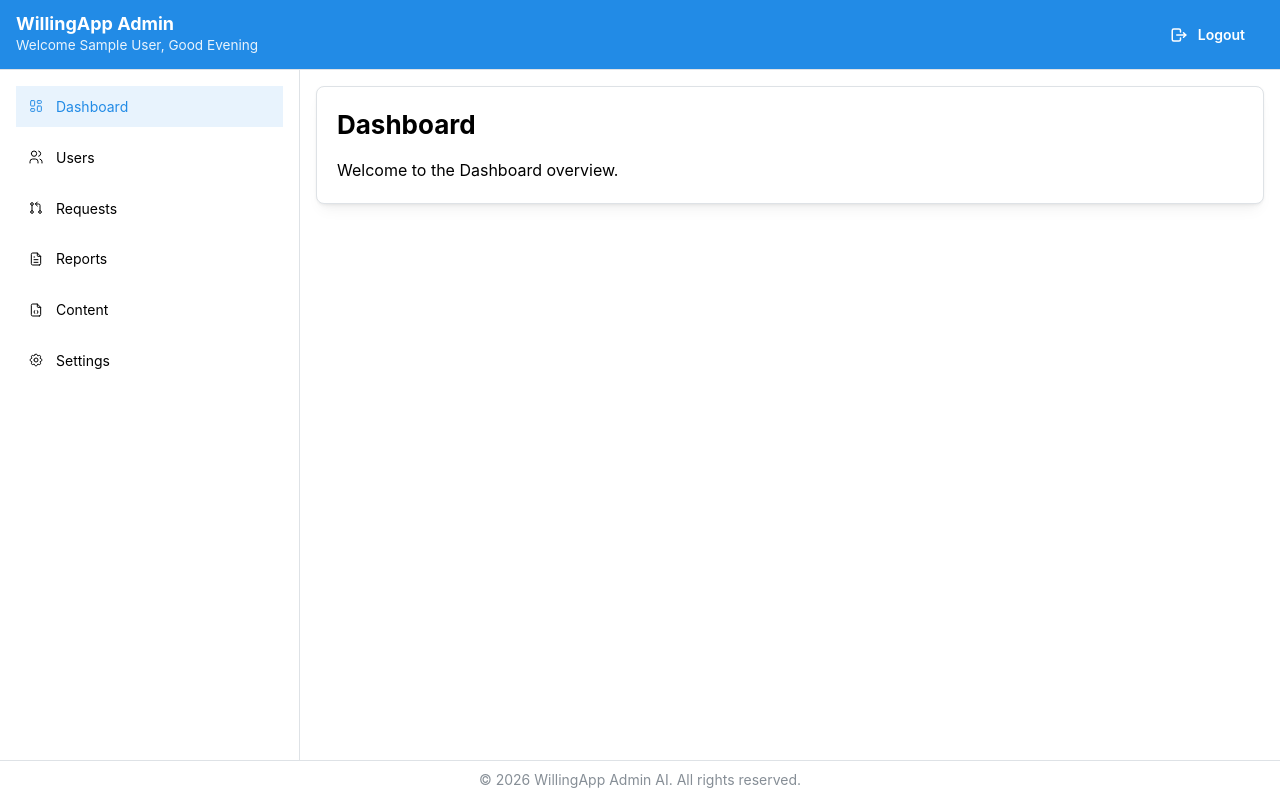
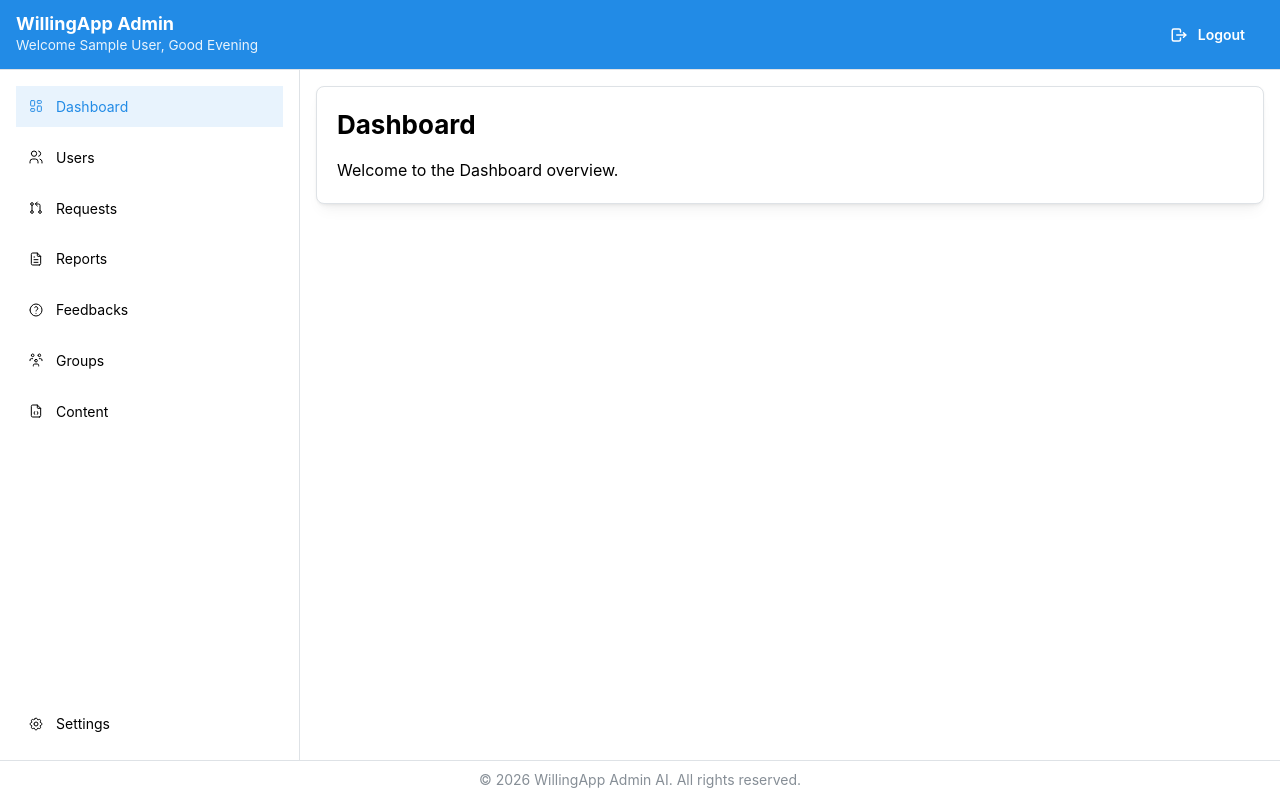
Before and after one commit to WillingApp/WillingappAdminAi_NewServer, a React (Create React App) app: page / in a window 1280 px wide. Built offline with nearby package versions, Linux system fonts and the light colour scheme; no server answers; sample sign-in values are in the browser's storage.

Commit message:
Reorganize the Side Menu

```diff
--- a/src/App.tsx
+++ b/src/App.tsx
@@ -7,6 +7,8 @@ import Reports from './pages/Reports';
 import Settings from './pages/Settings';
 import Requests from './pages/Requests';
 import Content from './pages/Content';
+import Groups from './pages/Groups';
+import Feedbacks from './pages/Feedbacks';
 import LoginPage from './pages/LoginPage';
 import { useAuth } from './context/AuthContext';
 import { LoadingOverlay, Box } from '@mantine/core';
@@ -30,6 +32,8 @@ function App() {
             <Route path="/" element={<Dashboard />} />
             <Route path="/requests" element={<Requests />} />
             <Route path="/content" element={<Content />} />
+            <Route path="/groups" element={<Groups />} />
+            <Route path="/feedbacks" element={<Feedbacks />} />
             <Route path="/users" element={<Users />} />
             <Route path="/reports" element={<Reports />} />
             <Route path="/settings" element={<Settings />} />
--- a/src/components/layout/SideMenu.tsx
+++ b/src/components/layout/SideMenu.tsx
@@ -6,7 +6,9 @@ import {
     IconSettings,
     IconFileText,
     IconGitPullRequest,
-    IconFileCode
+    IconFileCode,
+    IconUsersGroup,
+    IconHelp
 } from '@tabler/icons-react';
 import { Link, useLocation } from 'react-router-dom';
 
@@ -18,9 +20,12 @@ const SideMenu: React.FC = () => {
         { label: 'Users', icon: IconUsers, path: '/users' },
         { label: 'Requests', icon: IconGitPullRequest, path: '/requests' },
         { label: 'Reports', icon: IconFileText, path: '/reports' },
+        { label: 'Feedbacks', icon: IconHelp, path: '/feedbacks' },
+        { label: 'Groups', icon: IconUsersGroup, path: '/groups' },
         { label: 'Content', icon: IconFileCode, path: '/content' },
-        { label: 'Settings', icon: IconSettings, path: '/settings' },
     ];
+
+    const settingsLink = { label: 'Settings', icon: IconSettings, path: '/settings' };
 
     return (
         <Box p="md" h="100%" display="flex" style={{ flexDirection: 'column' }}>
@@ -36,6 +41,16 @@ const SideMenu: React.FC = () => {
                     />
                 ))}
             </Stack>
+            <Box mt="auto">
+                <NavLink
+                    key={settingsLink.path}
+                    label={settingsLink.label}
+                    leftSection={<settingsLink.icon size="1rem" stroke={1.5} />}
+                    component={Link}
+                    to={settingsLink.path}
+                    active={location.pathname === settingsLink.path}
+                />
+            </Box>
         </Box >
     );
 };
--- /dev/null
+++ b/src/pages/Feedbacks.tsx
@@ -0,0 +1,11 @@
+import React from 'react';
+import { Title, Text, Card } from '@mantine/core';
+
+const Reports: React.FC = () => (
+    <Card shadow="sm" padding="lg" radius="md" withBorder>
+        <Title order={2} mb="md">Feedbacks</Title>
+        <Text>View and generate Feedbacks/Support.</Text>
+    </Card>
+);
+
+export default Reports;
--- /dev/null
+++ b/src/pages/Groups.tsx
@@ -0,0 +1,11 @@
+import React from 'react';
+import { Title, Text, Card } from '@mantine/core';
+
+const Reports: React.FC = () => (
+    <Card shadow="sm" padding="lg" radius="md" withBorder>
+        <Title order={2} mb="md">Groups</Title>
+        <Text>Review and handle Groups.</Text>
+    </Card>
+);
+
+export default Reports;
```
